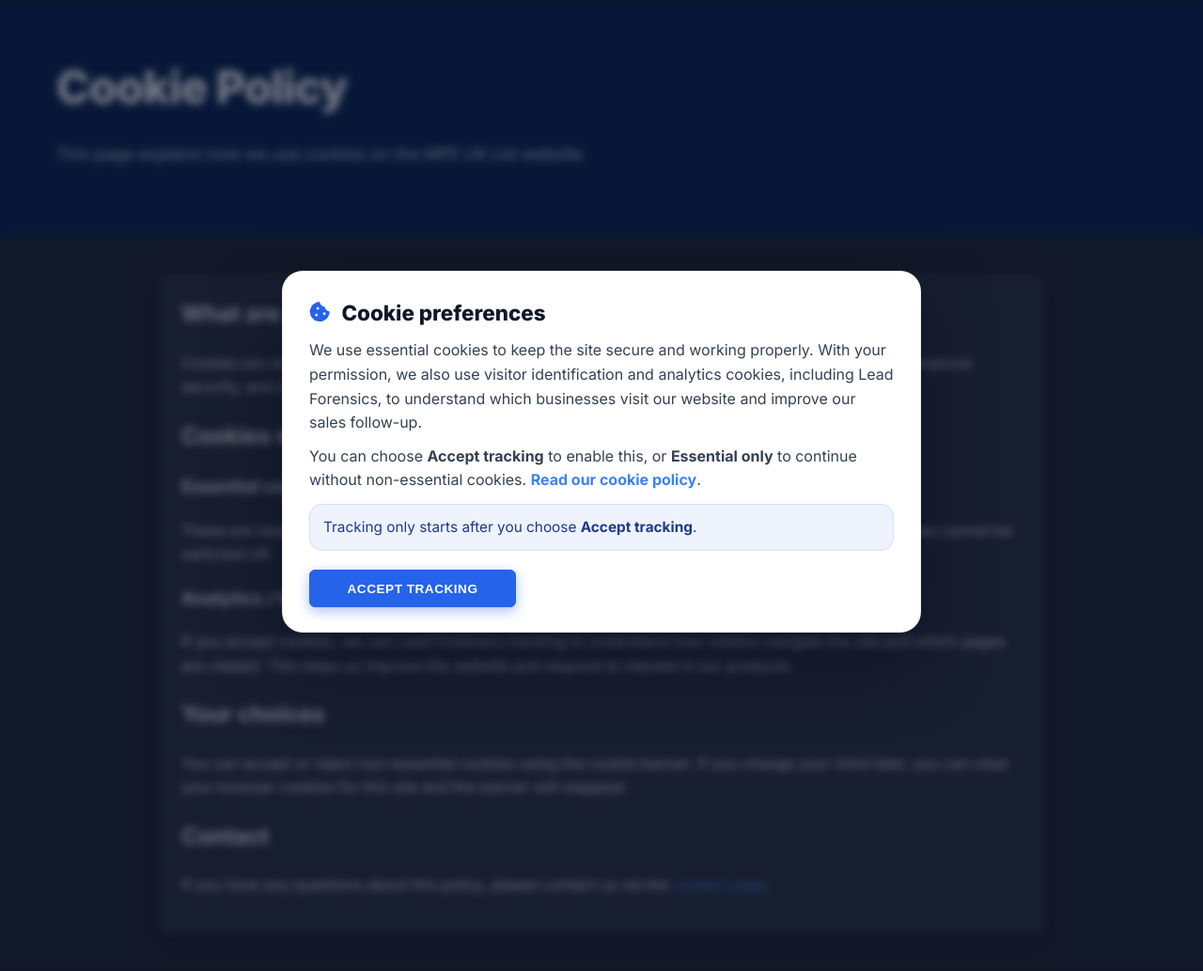
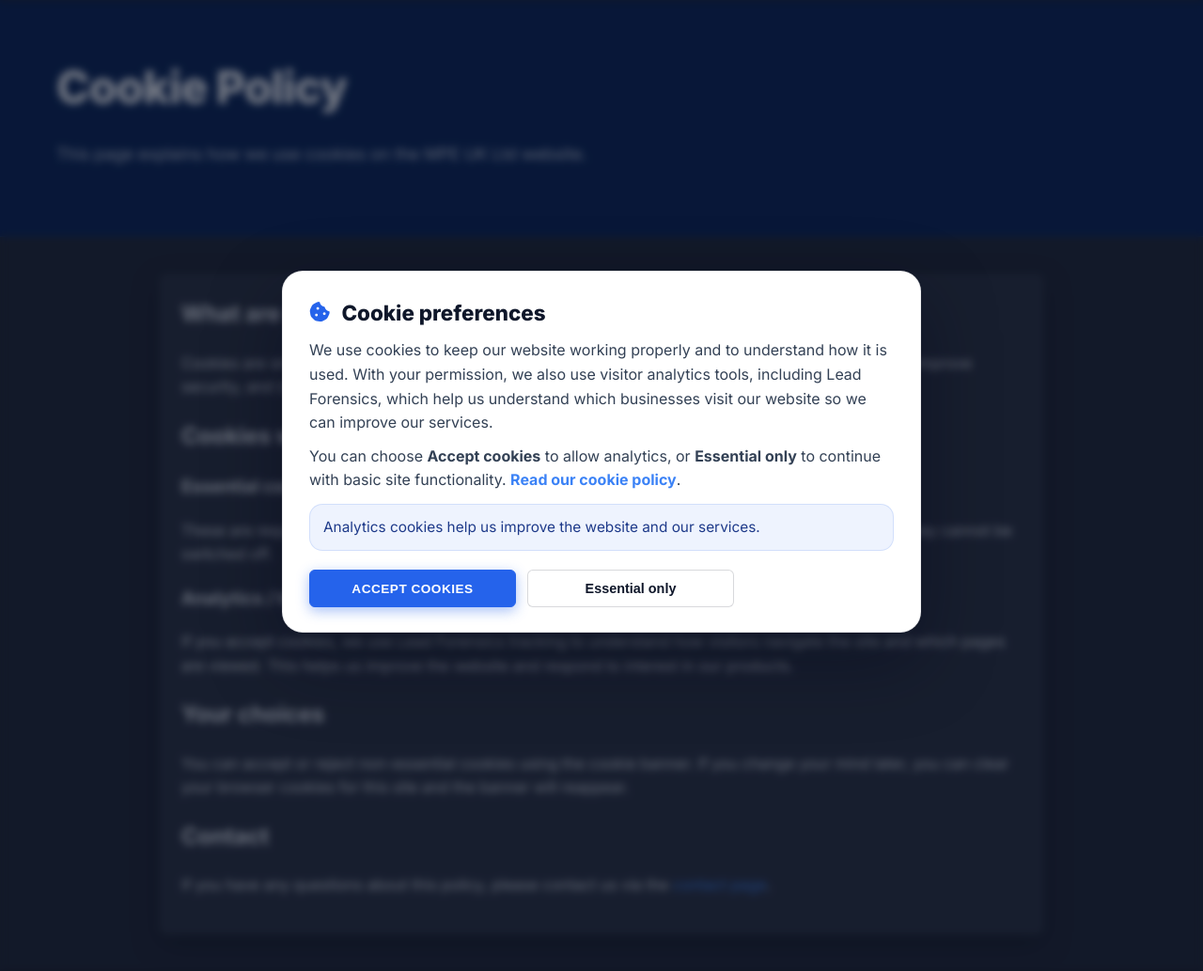
Before and after one commit to Jhdgkss/MPE_Web_Site, a Django app: template core/templates/core/cookie_policy.html in a window 1280 px wide. Shown: the part 133-1166 px from the top of the page at 94% size. Run offline with Django 5.2, Linux system fonts and the light colour scheme; the template is opened without the code that fills it: most values are stand-ins (such as "Sample title", 1, 10 or a date in 2020); grey boxes marked "Sample" are stand-in pictures; some libraries are stand-ins or nearby versions.

Commit message:
Cookie Tone Patch

```diff
--- a/templates/base.html
+++ b/templates/base.html
@@ -214,6 +214,17 @@
     .cookie-banner__actions .btn {
         min-width: 220px;
         justify-content: center;
+    }
+
+    .cookie-banner__actions .btn--ghost {
+        background: #ffffff;
+        border: 1px solid rgba(15, 23, 42, 0.16);
+        color: #0f172a !important;
+    }
+
+    .cookie-banner__actions .btn--ghost:hover {
+        background: #f8fafc;
+        border-color: rgba(15, 23, 42, 0.28);
     }
 
     body.cookie-consent-open {
@@ -535,18 +546,18 @@
       <div class="cookie-banner__copy">
         <h2 id="cookie-banner-title" class="cookie-banner__title"><i class="fa-solid fa-cookie-bite"></i>Cookie preferences</h2>
         <p>
-          We use essential cookies to keep the site secure and working properly. With your permission, we also use visitor identification and analytics cookies, including Lead Forensics, to understand which businesses visit our website and improve our sales follow-up.
+          We use cookies to keep our website working properly and to understand how it is used. With your permission, we also use visitor analytics tools, including Lead Forensics, which help us understand which businesses visit our website so we can improve our services.
         </p>
         <p>
-          You can choose <strong>Accept tracking</strong> to enable this, or <strong>Essential only</strong> to continue without non-essential cookies.
+          You can choose <strong>Accept cookies</strong> to allow analytics, or <strong>Essential only</strong> to continue with basic site functionality.
           <a href="{% url 'cookie_policy' %}">Read our cookie policy</a>.
         </p>
         <div class="cookie-banner__note">
-          Tracking only starts after you choose <strong>Accept tracking</strong>.
+          Analytics cookies help us improve the website and our services.
         </div>
       </div>
       <div class="cookie-banner__actions">
-        <button type="button" class="btn btn--primary" id="cookie-accept" data-lf-track data-lf-label="Cookie Accept">Accept tracking</button>
+        <button type="button" class="btn btn--primary" id="cookie-accept" data-lf-track data-lf-label="Cookie Accept">Accept cookies</button>
         <button type="button" class="btn btn--ghost" id="cookie-reject" data-lf-track data-lf-label="Cookie Reject">Essential only</button>
       </div>
     </div>
```
